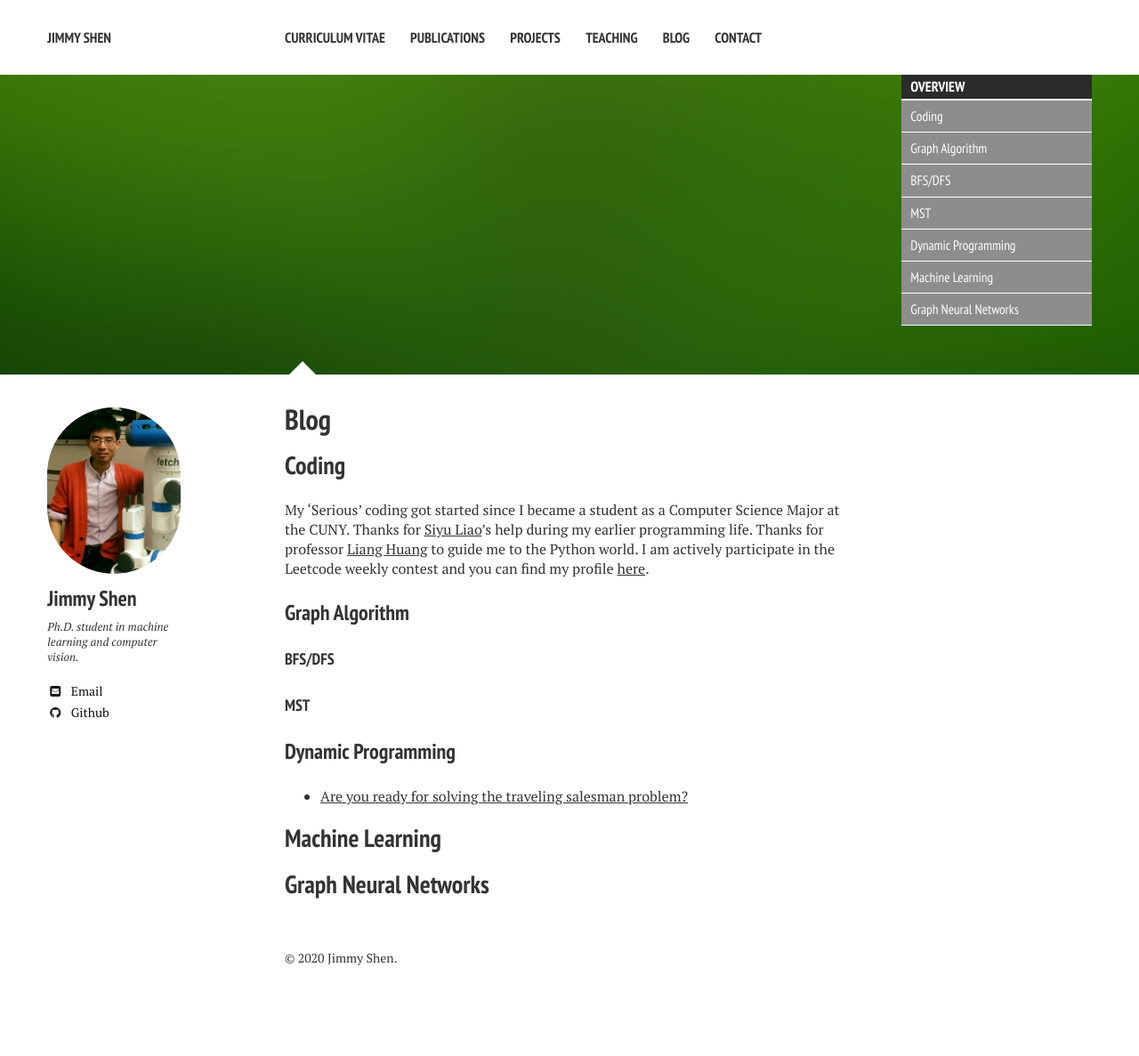
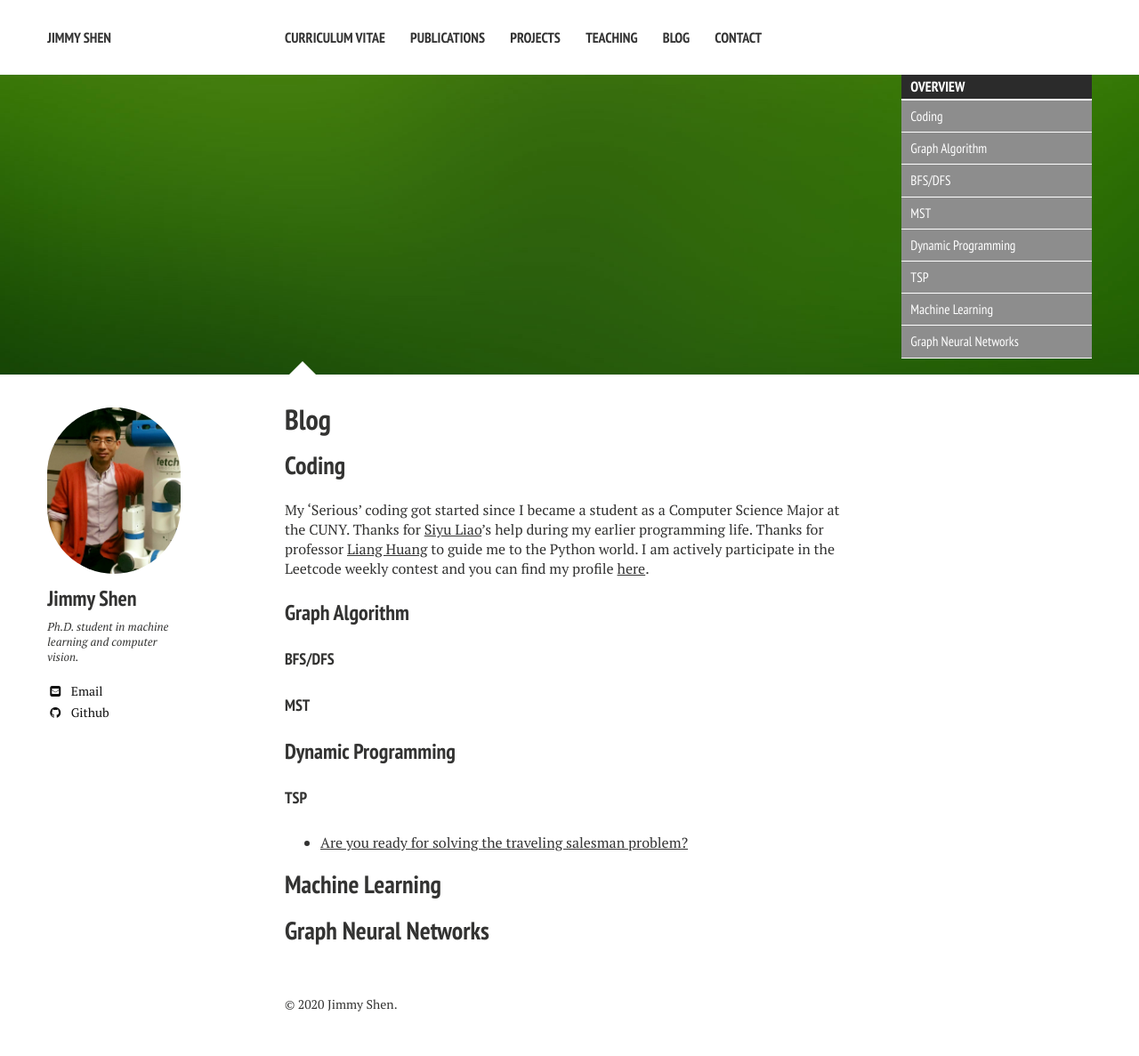
Before and after one commit to xiaokeshen/xiaokeshen.github.io, a Jekyll site: the page built from blog/index.md, in a window 1280 px wide. Shown: the whole page at 89% size. Built offline with Jekyll 4.4.1, drawn with Linux system fonts in a browser that asks for light colours; nearby versions of some CDN libraries; before the commit the page ends 1135 px from its top, so only the background shows below that.

Commit message:
update the blog by adding TSP

```diff
--- a/blog/index.md
+++ b/blog/index.md
@@ -28,7 +28,7 @@ My 'Serious' coding got started since I became a student as a Computer Science M
 #### MST
 
 ### Dynamic Programming
-
+#### TSP
 - [Are you ready for solving the traveling salesman problem?](https://medium.com/analytics-vidhya/are-you-read-for-solving-the-traveling-salesman-problem-80e3c4ea45fc?source=friends_link&sk=b28ea8888460935401ae02f800d6ccd8)
 
 ## Machine Learning
```
